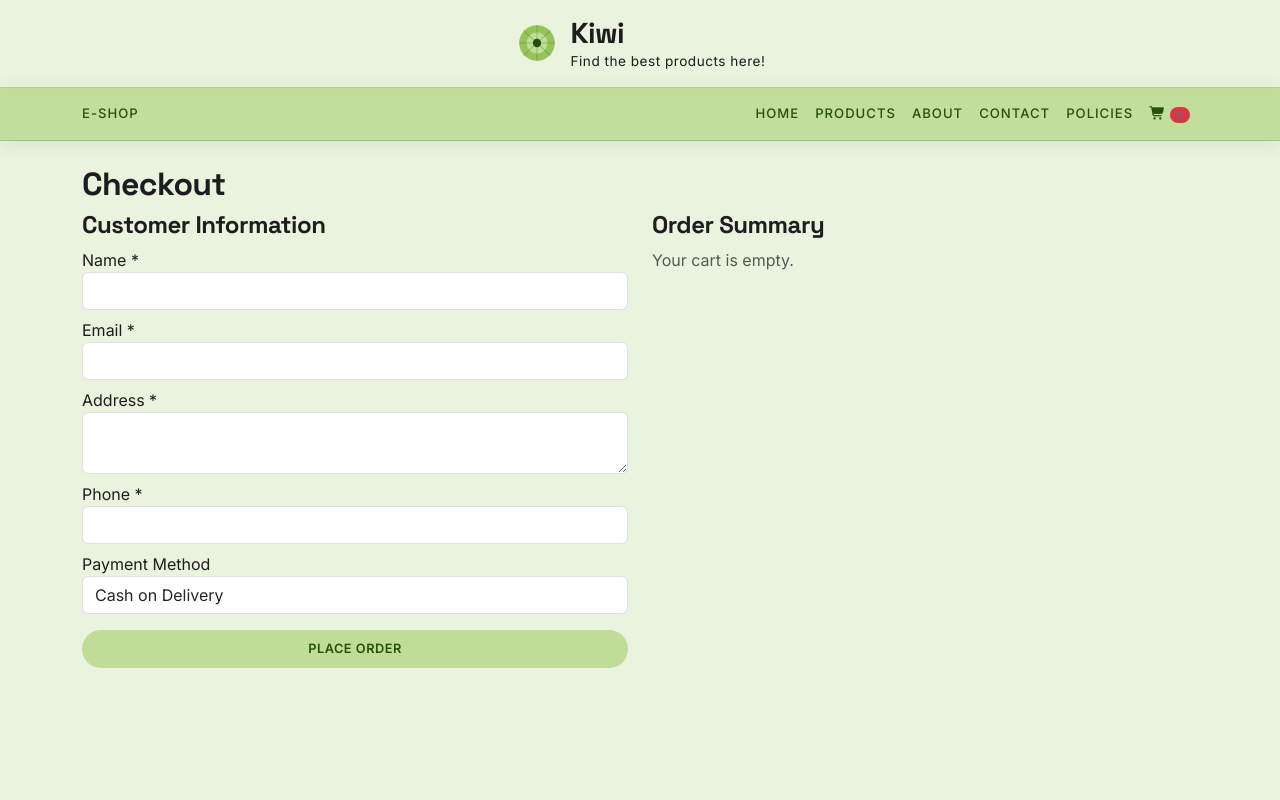
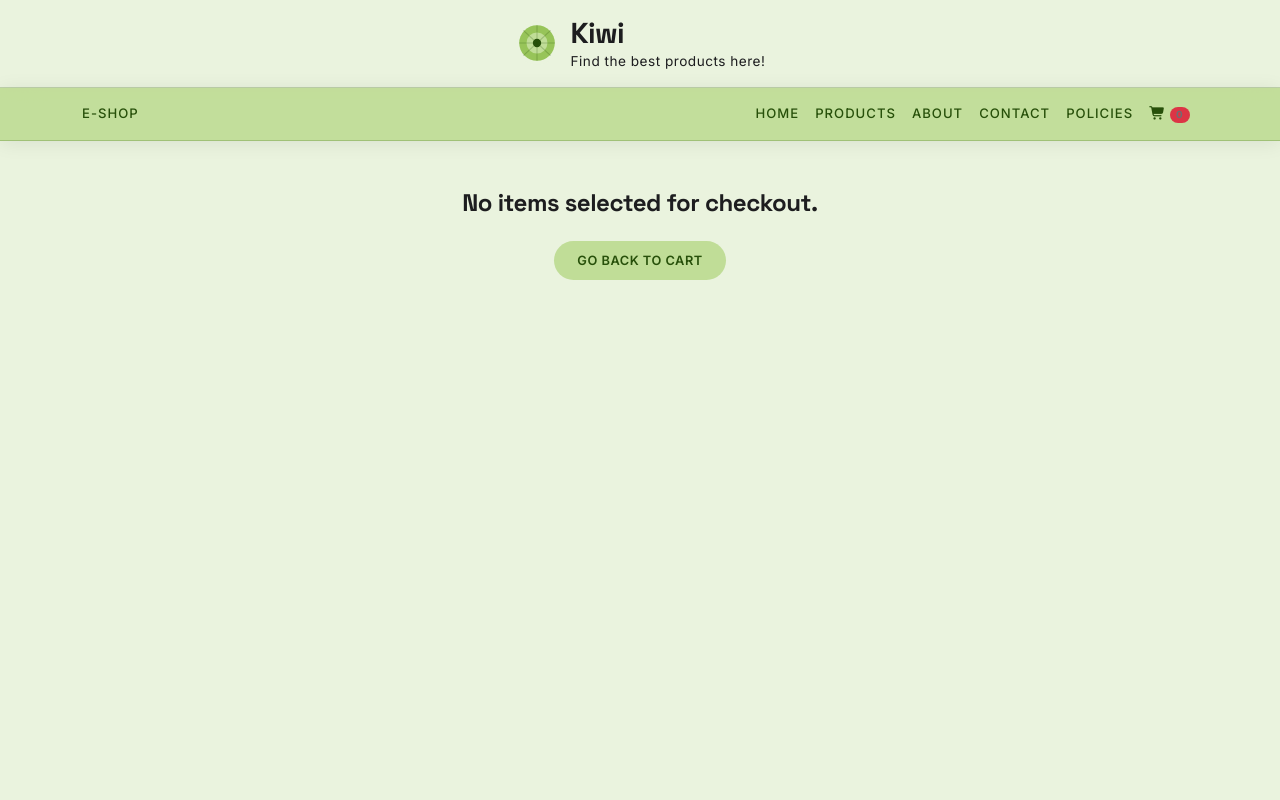
Before and after one commit to Rubecc09/react-e-commerce, a React (Vite) app: page /checkout in a window 1280 px wide. Shown: the top 800 px of the page. Built offline with nearby package versions, Linux system fonts and the light colour scheme.

Commit message:
Fixed: Cart and Checkout logic

```diff
--- a/src/pages/Cart.jsx
+++ b/src/pages/Cart.jsx
@@ -1,11 +1,13 @@
 import { useState, useEffect } from 'react';
 import { useCart } from '../context/CartContext';
-import { Link } from 'react-router-dom';
+import { useNavigate } from 'react-router-dom';
 
 const Cart = () => {
   const { cart, removeFromCart, updateQuantity } = useCart();
   const [selectedItems, setSelectedItems] = useState(new Set());
+  const navigate = useNavigate();
 
+  // Remove deselected items if they get removed from cart
   useEffect(() => {
     const cartIds = new Set(cart.map((item) => item.id));
     const newSelected = new Set(
@@ -24,9 +26,15 @@ const Cart = () => {
     setSelectedItems(newSelected);
   };
 
-  const selectedTotal = cart
-    .filter((item) => selectedItems.has(item.id))
+  const selectedCartItems = cart.filter((item) => selectedItems.has(item.id));
+
+  const selectedTotal = selectedCartItems
     .reduce((acc, item) => acc + item.price * item.quantity, 0);
+
+  const handleCheckout = () => {
+    // Pass ONLY the selected items to Checkout via router state
+    navigate('/checkout', { state: { selectedItems: selectedCartItems } });
+  };
 
   return (
     <div className="container mt-5">
@@ -84,20 +92,19 @@ const Cart = () => {
             </div>
           ))}
 
-          {/* Total & Checkout Button */}
+          {/* Total & Checkout */}
           <div className="mt-4 text-end">
             <h4>
               Selected Total: <span className="text-danger">₱{selectedTotal.toFixed(2)}</span>
             </h4>
 
-            {/* Checkout Button - navigates to /checkout */}
-            <Link
-              to="/checkout"
-              className={`btn btn-success mt-2 ${selectedItems.size === 0 ? 'disabled' : ''}`}
-              style={{ textDecoration: 'none' }}
+            <button
+              className="btn btn-success mt-2"
+              disabled={selectedItems.size === 0}
+              onClick={handleCheckout}
             >
               Proceed to Checkout ({selectedItems.size})
-            </Link>
+            </button>
           </div>
         </>
       )}
--- a/src/pages/Checkout.jsx
+++ b/src/pages/Checkout.jsx
@@ -1,8 +1,14 @@
-import { useContext, useState } from 'react';
+import { useState } from 'react';
+import { useLocation, useNavigate } from 'react-router-dom';
 import { useCart } from '../context/CartContext';
 
 const Checkout = () => {
-  const { cart, clearCart } = useCart();
+  const { clearCart } = useCart();
+  const location = useLocation();
+  const navigate = useNavigate();
+
+  // Get only the selected items passed from Cart.jsx
+  const selectedItems = location.state?.selectedItems || [];
 
   const [form, setForm] = useState({
     name: '',
@@ -15,8 +21,7 @@ const Checkout = () => {
   const [submitted, setSubmitted] = useState(false);
   const [finalTotal, setFinalTotal] = useState(0);
 
-
-  const subtotal = cart.reduce((sum, item) => sum + item.price * item.quantity, 0);
+  const subtotal = selectedItems.reduce((sum, item) => sum + item.price * item.quantity, 0);
   const tax = subtotal * 0.12;
   const total = subtotal + tax;
 
@@ -36,6 +41,18 @@ const Checkout = () => {
     clearCart();
     setSubmitted(true);
   };
+
+  // Redirect if someone navigates to /checkout directly with no items
+  if (selectedItems.length === 0 && !submitted) {
+    return (
+      <div className="container mt-5 text-center">
+        <h4>No items selected for checkout.</h4>
+        <button className="btn btn-primary mt-3" onClick={() => navigate('/cart')}>
+          Go back to Cart
+        </button>
+      </div>
+    );
+  }
 
   if (submitted) {
     return (
@@ -85,14 +102,10 @@ const Checkout = () => {
           </form>
         </div>
 
-        {/* Order Summary */}
+        {/* Order Summary — only selected items */}
         <div className="col-md-6">
           <h4>Order Summary</h4>
-          {cart.length === 0 ? (
-            <p className="text-muted">Your cart is empty.</p>
-          ) : (
-            <>
-              {cart.map(item => (
+          {selectedItems.map(item => (
             <div key={item.id} className="d-flex justify-content-between border-bottom py-2">
               <span>{item.name} × {item.quantity}</span>
               <span>₱{(item.price * item.quantity).toFixed(2)}</span>
@@ -111,8 +124,6 @@ const Checkout = () => {
             <span>Total:</span>
             <span>₱{total.toFixed(2)}</span>
           </h5>
-            </>
-          )}
         </div>
 
       </div>
```
Lines whose indentation alone changed are shown as unchanged.
